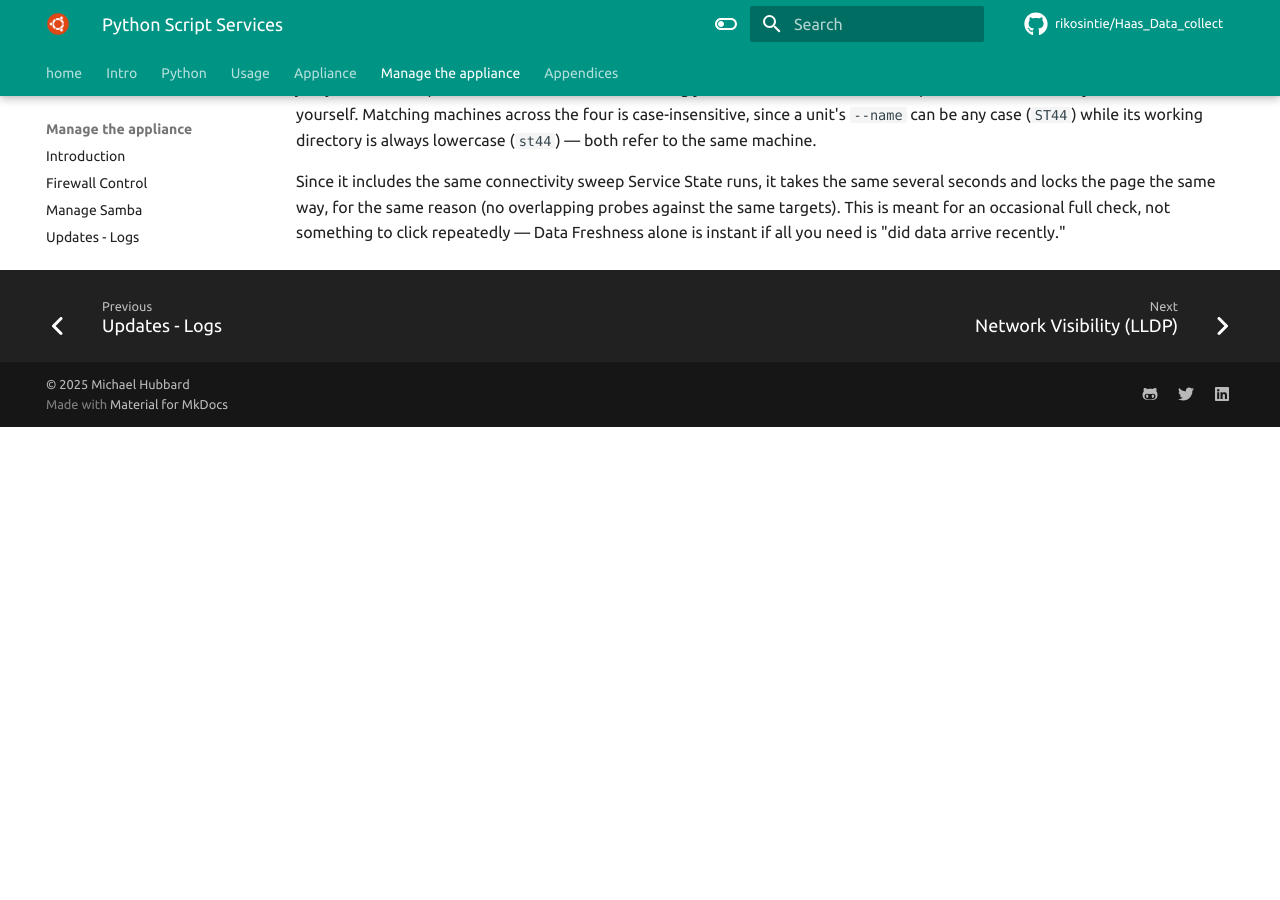
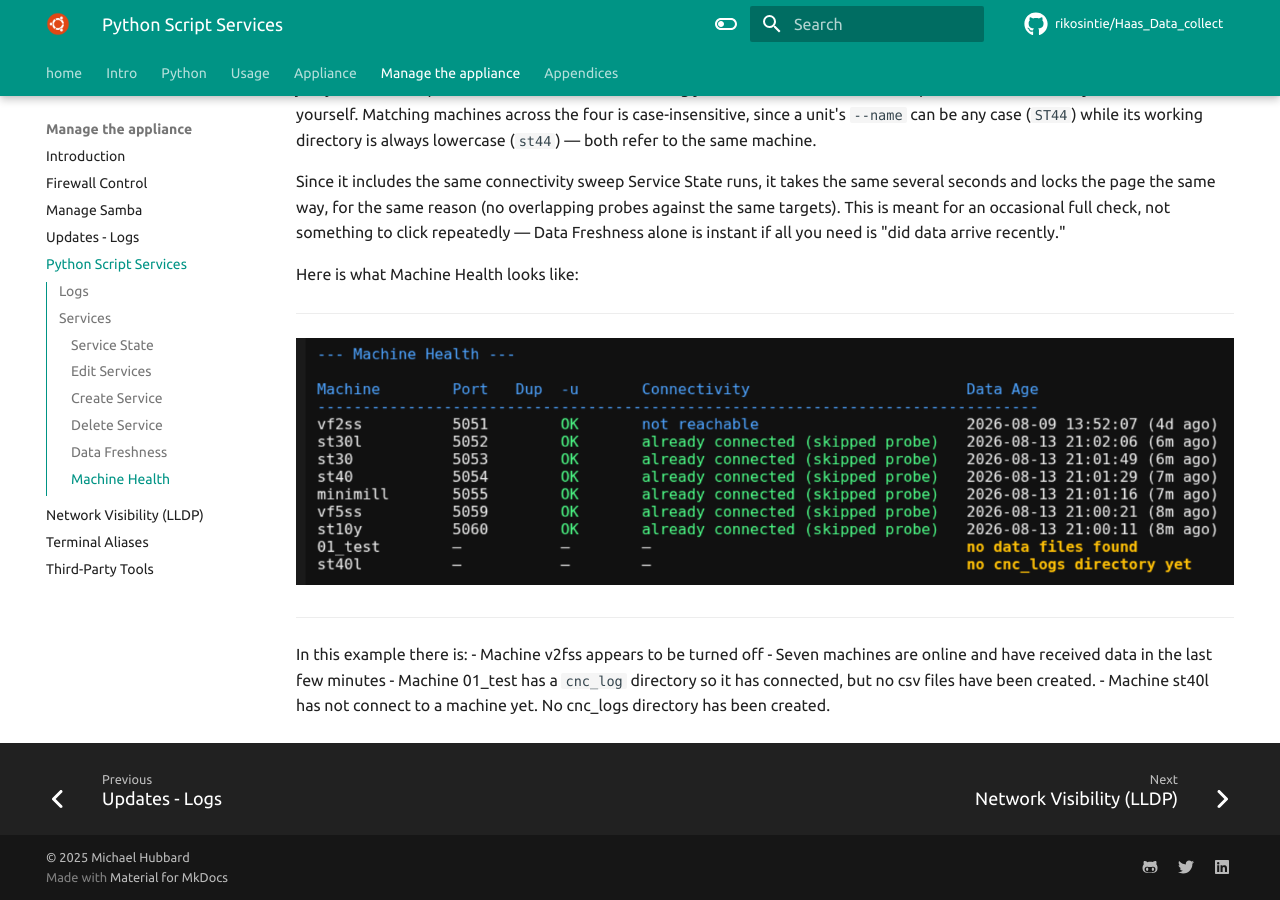
Before and after one commit to rikosintie/Haas_Data_collect, an MkDocs documentation site: the page built from docs/manage_the_appliance/python_scripts.md, in a window 1280 px wide and 900 px high, scrolled down 5185 px. Built offline with MkDocs 1.6.1 and Material for MkDocs 9.7.7, drawn with Linux system fonts in a browser that asks for light colours; some web fonts are replaced; comment, search, counter and statistics services are not loaded; before the commit the page ends 5612 px from its top, so only the background shows below that.

Commit message:
Git Title: python_scripts.md: Added an image for Machine Health
Git Description:

Added image and description for "Machine Health"

```diff
--- a/docs/manage_the_appliance/python_scripts.md
+++ b/docs/manage_the_appliance/python_scripts.md
@@ -291,3 +291,17 @@
 meant for an occasional full check, not something to click repeatedly —
 Data Freshness alone is instant if all you need is "did data arrive
 recently."
+
+Here is what Machine Health looks like:
+
+----------------------------------------------------------------
+
+![screenshot](./img/machine-health.png)
+
+----------------------------------------------------------------
+
+In this example there is:
+- Machine v2fss appears to be turned off
+- Seven machines are online and have received data in the last few minutes
+- Machine 01_test has a `cnc_log` directory so it has connected, but no csv files have been created.
+- Machine st40l has not connect to a machine yet. No cnc_logs directory has been created.
```
Also changed, not shown: docs/manage_the_appliance/img/machine-health.png (added).
